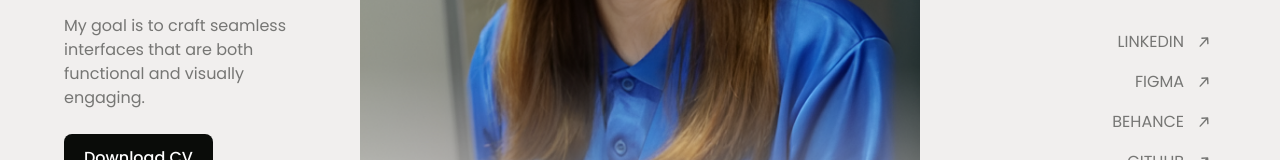
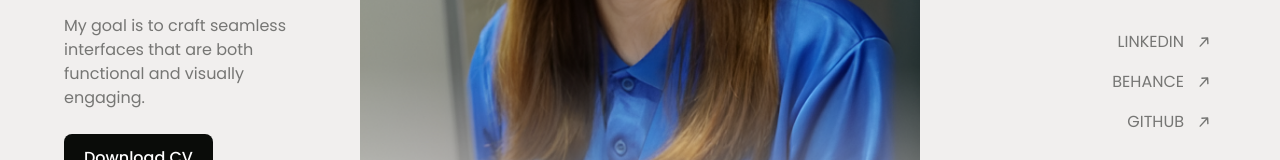
Before and after one commit to rmadayag/rmadayag, a React (Vite) app: page / in a window 1280 px wide. Shown: the part 346-506 px from the top of the page. Built offline with nearby package versions, Linux system fonts and the light colour scheme.

Commit message:
Your commit message

```diff
--- a/src/components/Footer.jsx
+++ b/src/components/Footer.jsx
@@ -6,7 +6,6 @@ import { GoArrowUpRight } from "react-icons/go";
 const Footer = () => {
   const socialLinks = [
     { label: "LINKEDIN", href: "https://www.linkedin.com/in/rheynalyn-madayag-998100242/" },
-    { label: "FIGMA", href: "https://www.figma.com/design/FhhsMvcQyprSZXCErcCbbX/Figma-Portfolio?node-id=1-11&t=RvemA4lO480GHeaM-1" },
     { label: "BEHANCE", href: "https://www.behance.net/rheynalmadayag" },
     { label: "GITHUB", href: "https://github.com/rmadayag" },
 
--- a/src/components/Hero.jsx
+++ b/src/components/Hero.jsx
@@ -6,7 +6,6 @@ import "aos/dist/aos.css";
 
 const socialLinks = [
   { label: "LINKEDIN", href: "https://www.linkedin.com/in/rheynalyn-madayag-998100242/" },
-  { label: "FIGMA", href: "https://www.figma.com/design/FhhsMvcQyprSZXCErcCbbX/Figma-Portfolio?node-id=1-11&t=RvemA4lO480GHeaM-1" },
   { label: "BEHANCE", href: "https://www.behance.net/rheynalmadayag" },
   { label: "GITHUB", href: "https://github.com/rmadayag" },
 ];
```
